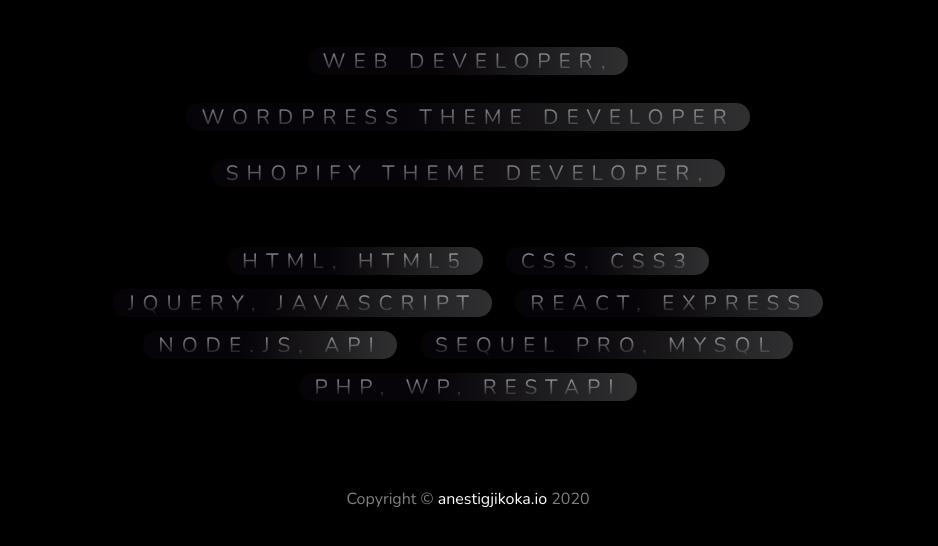
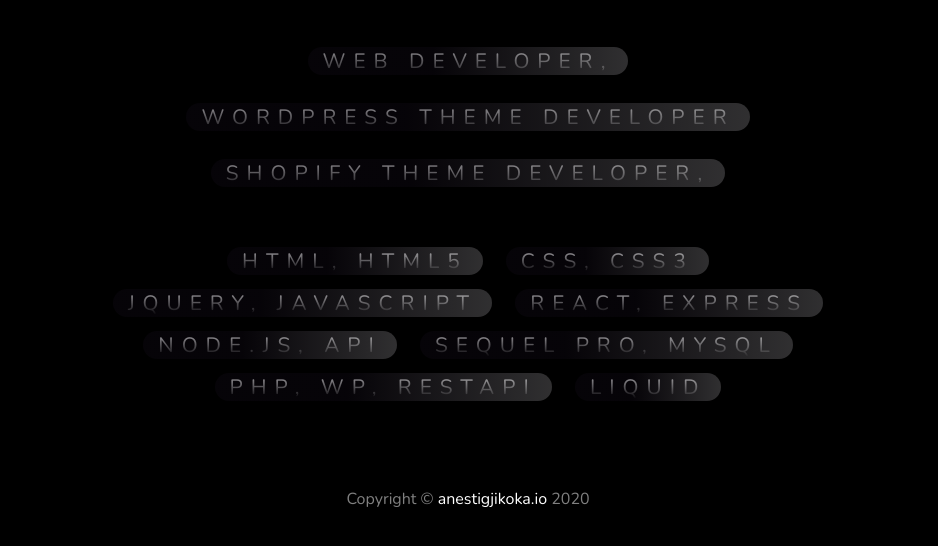
Before and after one commit to Anesti22/anesti22.github.io, a website: page index.html in a window 1280 px wide. Shown: the part 248-794 px from the top of the page, without its empty margins (172-1110 px from the left). Drawn offline with nearby package versions, Linux system fonts and the light colour scheme.

Commit message:
add skill

```diff
--- a/index.html
+++ b/index.html
@@ -43,6 +43,7 @@
                             </h1>
                             <h1 class="mx-auto my-0 text-uppercase">
                                 <span class="sub">Php, WP, RestApi</span>
+                                <span class="sub">liquid</span>
                             </h1>
                         </div>
                     </div>
```
